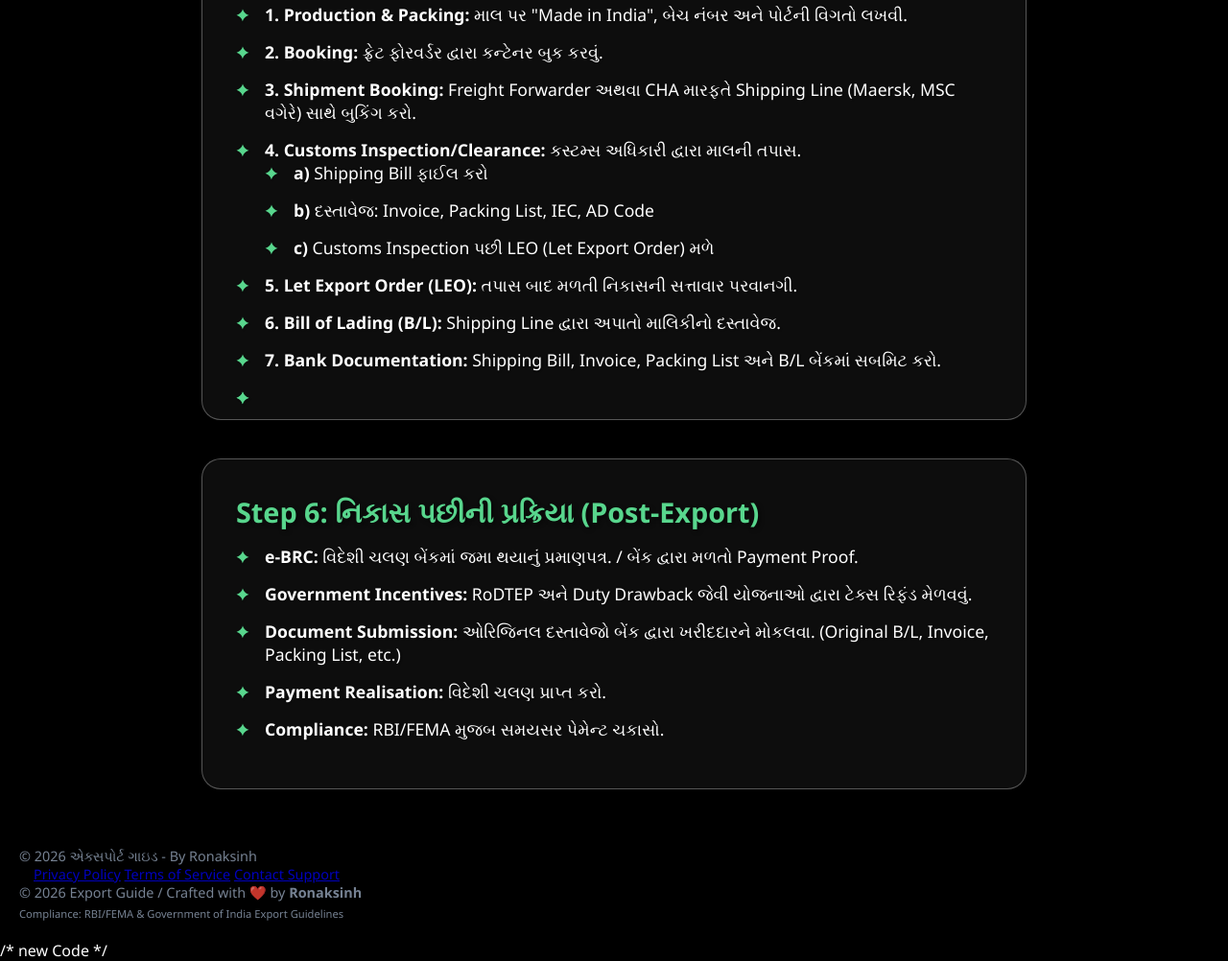
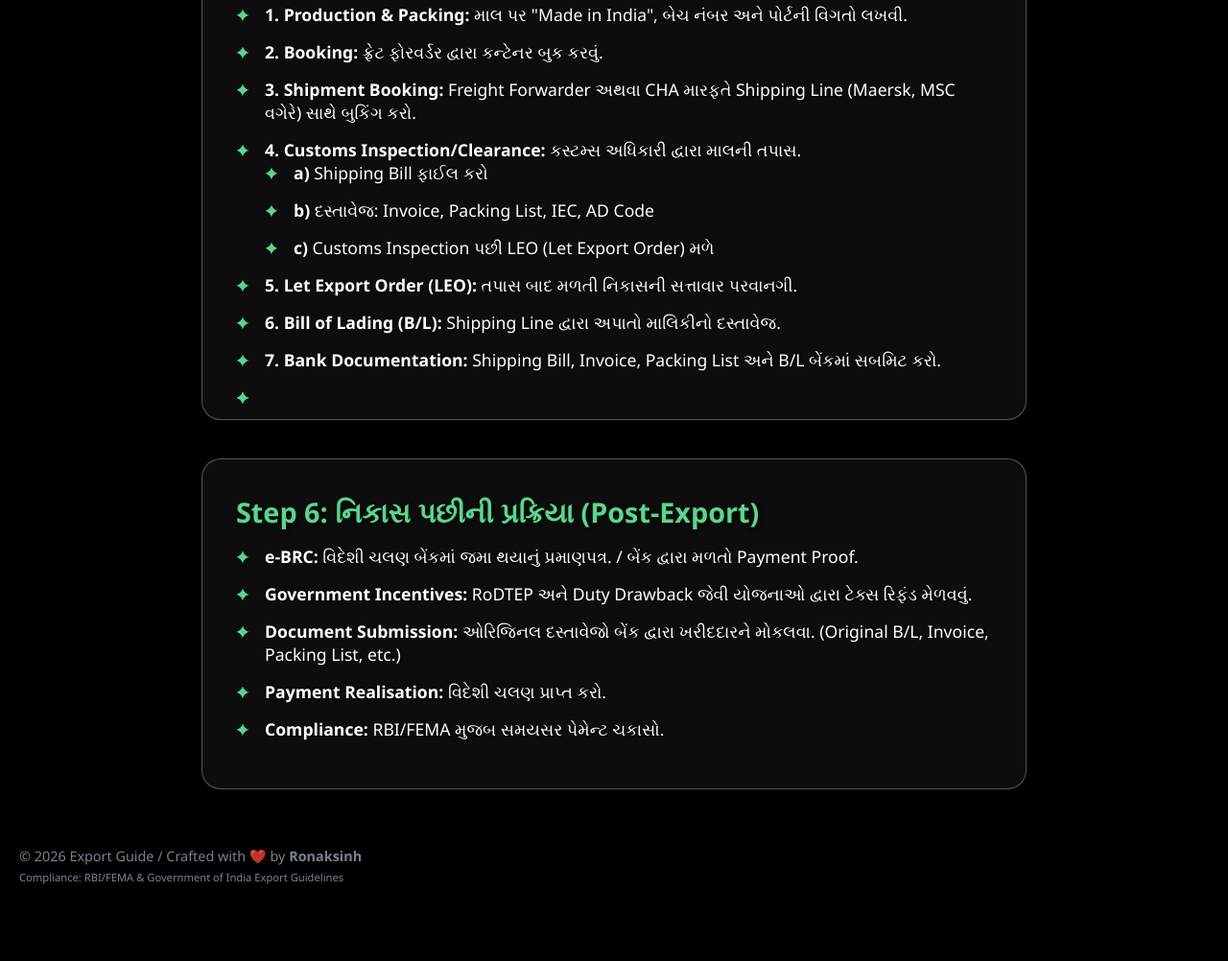
Before and after one commit to Rajput-7/EximMastery, a plain HTML site: page index.html in a window 1280 px wide. Shown: the part 2246-3248 px from the top of the page at 96% size. After the commit the page ends 3188 px from the top, so only its background shows below. Drawn offline with Linux system fonts and the light colour scheme.

Commit message:
Update index.html

```diff
--- a/index.html
+++ b/index.html
@@ -247,13 +247,7 @@
 </div>
 
 <footer>
-    <p>&copy; 2026 એક્સપોર્ટ ગાઇડ - By Ronaksinh</p>
-	<div class="footer-links">
-		<a href="#">Privacy Policy</a>
-		<a href="#">Terms of Service<a/>
-		<a href="mailto:ronakrajput502@gmail.com">Contact Support</a>
-	</div>
-	<p>&copy; 2026 Export Guide / Crafted with ❤️ by <strong>Ronaksinh</strong></p>
+    <p>&copy; 2026 Export Guide / Crafted with ❤️ by <strong>Ronaksinh</strong></p>
 	<p style="font-size: 0.7rem;margin-top: 5px; ">Compliance: RBI/FEMA & Government of India Export Guidelines</p>
 </footer>
 
@@ -277,7 +271,7 @@
     setInterval(swapBackgrounds, 5000);
 </script>
 
-/* new Code */
+
 
 <div class="dock-container">
     <div class="dock">
```
